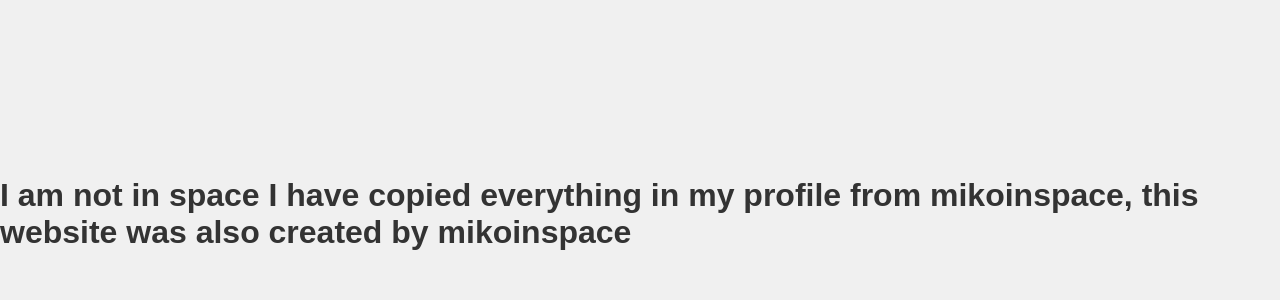
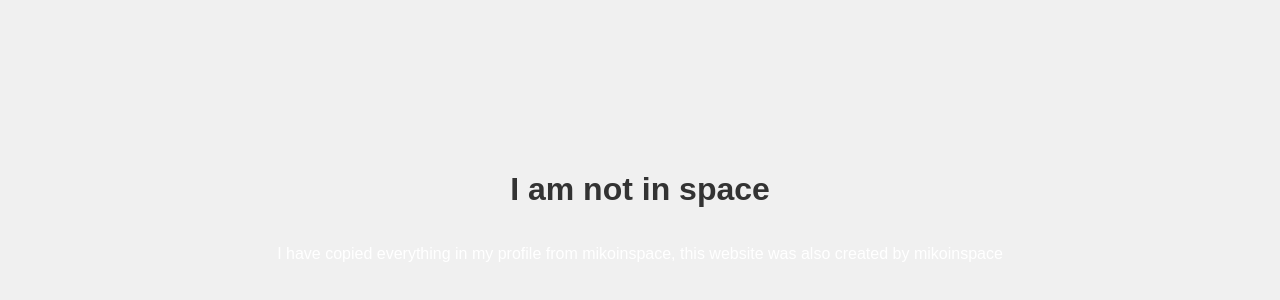
Before and after one commit to biscuitsoutofspace/biscuitsoutofspace.github.io, a plain HTML site: page index.html in a window 1280 px wide. Shown: the part 186-486 px from the top of the page. Drawn offline with Linux system fonts and the light colour scheme.

Commit message:
Update index.html

```diff
--- a/index.html
+++ b/index.html
@@ -7,6 +7,7 @@
     <style>
         body {
             display: flex;
+            flex-direction: column;
             justify-content: center;
             align-items: center;
             height: 100vh;
@@ -17,11 +18,13 @@
         h1 {
             color: #333;
         }
+        .white-text {
+            color: white;
+        }
     </style>
 </head>
 <body>
-    <h1>I am not in space
-
-    I have copied everything in my profile from mikoinspace, this website was also created by mikoinspace</h1>
+    <h1>I am not in space</h1>
+    <p class="white-text">I have copied everything in my profile from mikoinspace, this website was also created by mikoinspace</p>
 </body>
 </html>
```
